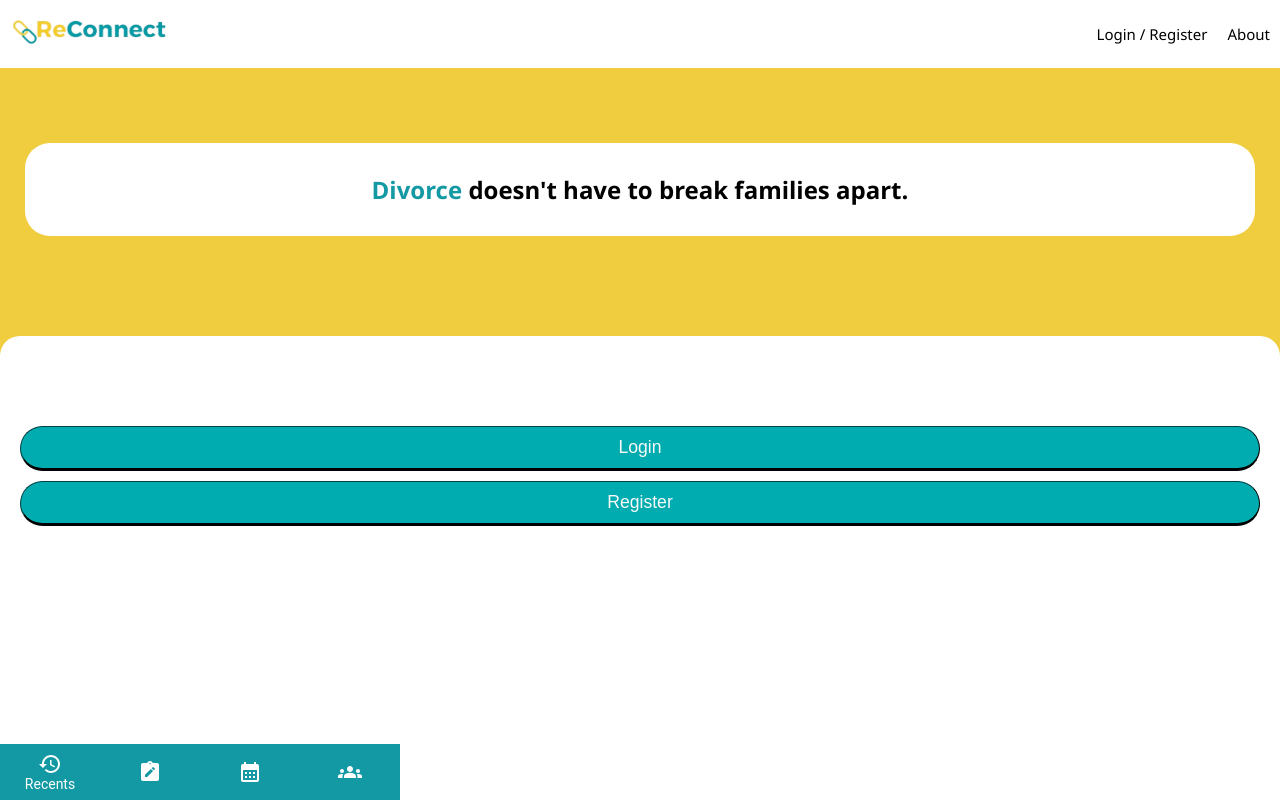
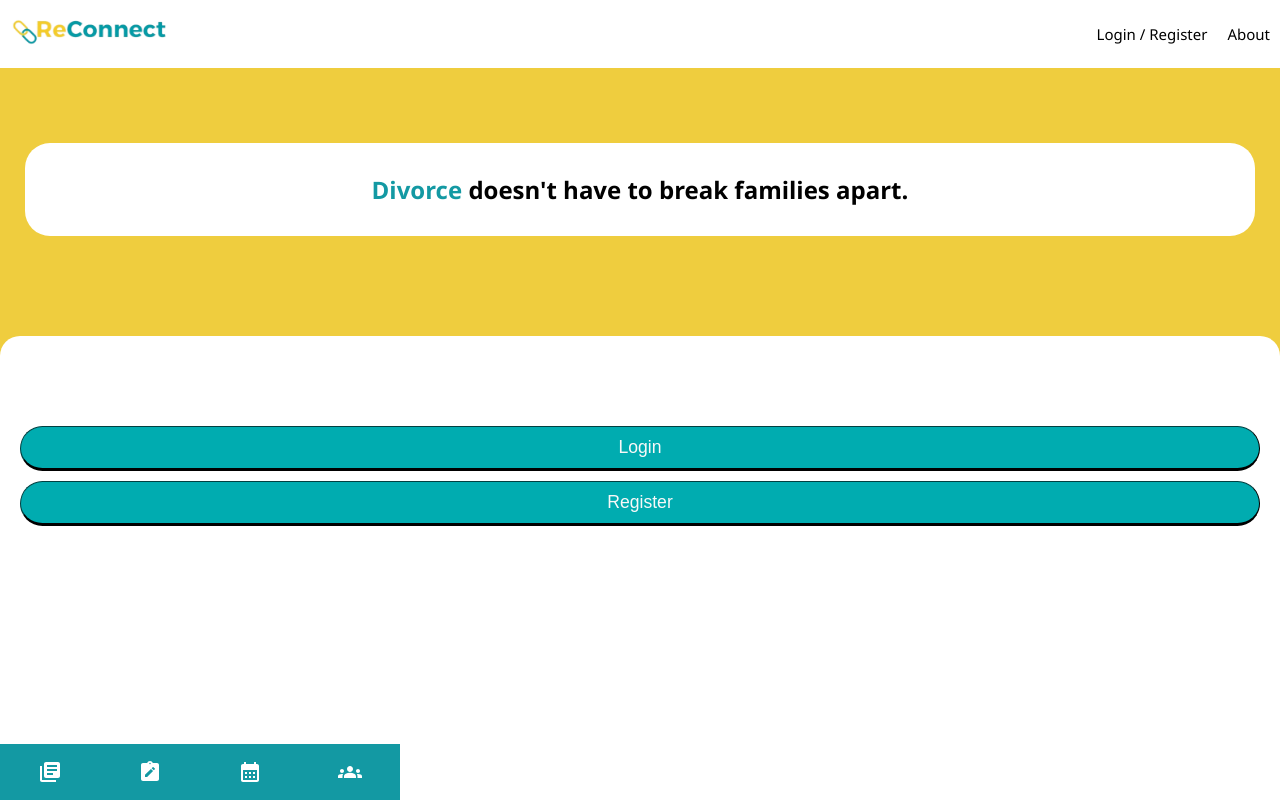
Before and after one commit to johnmborin/ReConnect, a React (Create React App) app: page /#/home in a window 1280 px wide. Built offline with nearby package versions, Linux system fonts and the light colour scheme; no server answers.

Commit message:
added new icons for bottom nav

```diff
--- a/src/components/BottomNavigation/BottomNavigation.jsx
+++ b/src/components/BottomNavigation/BottomNavigation.jsx
@@ -1,8 +1,7 @@
 import React from 'react';
 import BottomNavigation from '@mui/material/BottomNavigation';
 import BottomNavigationAction from '@mui/material/BottomNavigationAction';
-import FolderIcon from '@mui/icons-material/Folder';
-import RestoreIcon from '@mui/icons-material/Restore';
+import LibraryBooksIcon from '@mui/icons-material/LibraryBooks';
 import CalendarMonthIcon from '@mui/icons-material/CalendarMonth';
 import NoteAltIcon from '@mui/icons-material/NoteAlt';
 import GroupsIcon from '@mui/icons-material/Groups';
@@ -22,9 +21,9 @@ export default function LabelBottomNavigation() {
         onChange={handleChange}
       >
         <BottomNavigationAction
-          label="Recents"
-          value="recents"
-          icon={<RestoreIcon sx={{ color: 'white' }} />}
+          label="Resources"
+          value="Resources"
+          icon={<LibraryBooksIcon sx={{ color: 'white' }} />}
           style={{ color: 'white' }}
         />
         <BottomNavigationAction
```
